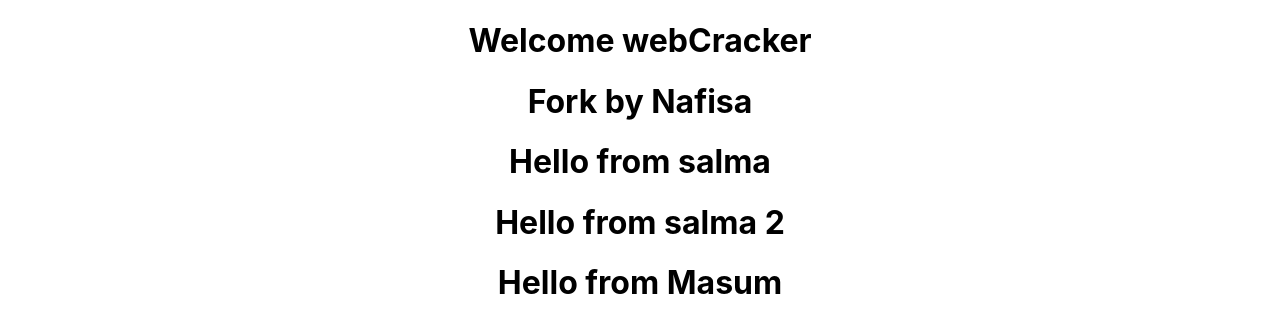
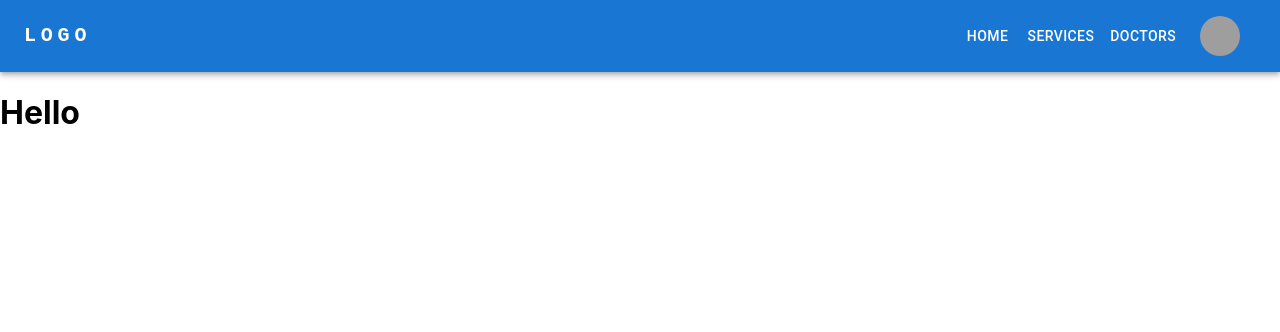
Before and after one commit to rawfoon/Hospital-management-client, a React (Create React App) app: page / in a window 1280 px wide. Shown: the top 332 px of the page. Built offline with nearby package versions, Linux system fonts and the light colour scheme; grey boxes are pictures that could not be loaded.

Commit message:
nav bar added

```diff
--- a/package.json
+++ b/package.json
@@ -3,6 +3,10 @@
   "version": "0.1.0",
   "private": true,
   "dependencies": {
+    "@emotion/react": "^11.10.5",
+    "@emotion/styled": "^11.10.5",
+    "@mui/icons-material": "^5.11.0",
+    "@mui/material": "^5.11.0",
     "@testing-library/jest-dom": "^5.16.5",
     "@testing-library/react": "^13.4.0",
     "@testing-library/user-event": "^13.5.0",
--- a/src/App.css
+++ b/src/App.css
@@ -1,5 +1,7 @@
 .App {
   text-align: center;
+  background-color: red;
+  height: 100vh;
 }
 
 .App-logo {
--- a/src/App.js
+++ b/src/App.js
@@ -1,13 +1,12 @@
-import "./App.css";
+import React from "react";
+import Header from "./Header/Header";
+// import './App.css'
 
 function App() {
   return (
     <div className="App">
-      <h1> Welcome webCracker</h1>
-      <h1> Fork by Nafisa</h1>
-      <h1>Hello from salma</h1>
-      <h1>Hello from salma 2</h1>
-      <h1>Hello from Masum</h1>
+      <Header/>
+      <h1>Hello</h1>
     </div>
   );
 }
--- /dev/null
+++ b/src/Header/Header.js
@@ -0,0 +1,191 @@
+import React ,{useState} from "react";
+import AppBar from "@mui/material/AppBar";
+import Box from "@mui/material/Box";
+import Toolbar from "@mui/material/Toolbar";
+import IconButton from "@mui/material/IconButton";
+import Typography from "@mui/material/Typography";
+import Menu from "@mui/material/Menu";
+import MenuIcon from "@mui/icons-material/Menu";
+import Container from "@mui/material/Container";
+import Button from "@mui/material/Button";
+import MenuItem from "@mui/material/MenuItem";
+import { Avatar, Tooltip, } from "@mui/material";
+
+const pages = ["Home", "Services", "Doctors"];
+const settings = ["Profile", "Account", "Dashboard", "Logout"];
+
+
+function Header() {
+  const [anchorElNav, setAnchorElNav] = useState(null);
+  const [anchorElUser, setAnchorElUser] = useState(null);
+
+  const [user,setUser] = useState(true)
+
+  const handleOpenNavMenu = (event) => {
+    setAnchorElNav(event.currentTarget);
+  };
+;
+
+  const handleCloseNavMenu = () => {
+    setAnchorElNav(null);
+  };
+
+  const handleOpenUserMenu = (event) => {
+    setAnchorElUser(event.currentTarget);
+  };
+
+   const handleCloseUserMenu = () => {
+     setAnchorElUser(null);
+   };
+
+
+
+
+  return (
+    <AppBar position="static">
+      <Container maxWidth="xl">
+        <Toolbar disableGutters>
+          <Typography
+            variant="h6"
+            noWrap
+            component="a"
+            href="/"
+            sx={{
+              flexGrow: 1,
+              mr: 2,
+              display: { xs: "none", md: "flex" },
+              fontFamily: "monospace",
+              fontWeight: 700,
+              letterSpacing: ".3rem",
+              color: "inherit",
+              textDecoration: "none",
+            }}
+          >
+            LOGO
+          </Typography>
+
+          <Box sx={{ display: { xs: "flex", md: "none" } }}>
+            <IconButton
+              size="large"
+              aria-label="account of current user"
+              aria-controls="menu-appbar"
+              aria-haspopup="true"
+              onClick={handleOpenNavMenu}
+              color="inherit"
+            >
+              <MenuIcon />
+            </IconButton>
+            <Menu
+              id="menu-appbar"
+              anchorEl={anchorElNav}
+              anchorOrigin={{
+                vertical: "bottom",
+                horizontal: "left",
+              }}
+              keepMounted
+              transformOrigin={{
+                vertical: "top",
+                horizontal: "left",
+              }}
+              open={Boolean(anchorElNav)}
+              onClose={handleCloseNavMenu}
+              sx={{
+                display: { xs: "block", md: "none" },
+              }}
+            >
+              {pages.map((page) => (
+                <MenuItem key={page} onClick={handleCloseNavMenu}>
+                  <Typography textAlign="center">{page}</Typography>
+                </MenuItem>
+              ))}
+            </Menu>
+          </Box>
+          <Typography
+            variant="h5"
+            noWrap
+            component="a"
+            href=""
+            sx={{
+              mr: 2,
+              display: { xs: "flex", md: "none" },
+              flexGrow: 1,
+              fontFamily: "monospace",
+              fontWeight: 700,
+              letterSpacing: ".3rem",
+              color: "inherit",
+              textDecoration: "none",
+            }}
+          >
+            LOGO
+          </Typography>
+          <Box sx={{ display: { xs: "none", md: "flex" } }}>
+            {pages.map((page) => (
+              <Button
+                key={page}
+                onClick={handleCloseNavMenu}
+                sx={{ my: 2, color: "white", display: "block" }}
+              >
+                {page}
+              </Button>
+            ))}
+            {!user && (
+              <Button
+                sx={{ my: 2, color: "white", display: "block" }}
+                variant="contained"
+              >
+                Login
+              </Button>
+            )}
+            {/* {user ? (
+              <Button
+                sx={{ my: 2, color: "white", display: "block" }}
+                variant="contained"
+              >
+                LogOut
+              </Button>
+            ) : (
+              <Button
+                sx={{ my: 2, color: "white", display: "block" }}
+                variant="contained"
+              >
+                Login
+              </Button>
+            )} */}
+          </Box>
+          {user && (
+            <Box sx={{ m: 2 }}>
+              <Tooltip title="Open settings">
+                <IconButton onClick={handleOpenUserMenu} sx={{ p: 0 }}>
+                  <Avatar alt="Remy Sharp" src="/static/images/avatar/2.jpg" />
+                </IconButton>
+              </Tooltip>
+              <Menu
+                sx={{ mt: "45px" }}
+                id="menu-appbar"
+                anchorEl={anchorElUser}
+                anchorOrigin={{
+                  vertical: "top",
+                  horizontal: "right",
+                }}
+                keepMounted
+                transformOrigin={{
+                  vertical: "top",
+                  horizontal: "right",
+                }}
+                open={Boolean(anchorElUser)}
+                onClose={handleCloseUserMenu}
+              >
+                {settings.map((setting) => (
+                  <MenuItem key={setting} onClick={handleCloseUserMenu}>
+                    <Typography textAlign="center">{setting}</Typography>
+                  </MenuItem>
+                ))}
+              </Menu>
+            </Box>
+          )}
+        </Toolbar>
+      </Container>
+    </AppBar>
+  );
+}
+export default Header;
```
Also changed, not shown: 1 other file (tests, documents, lock files or other folders).
